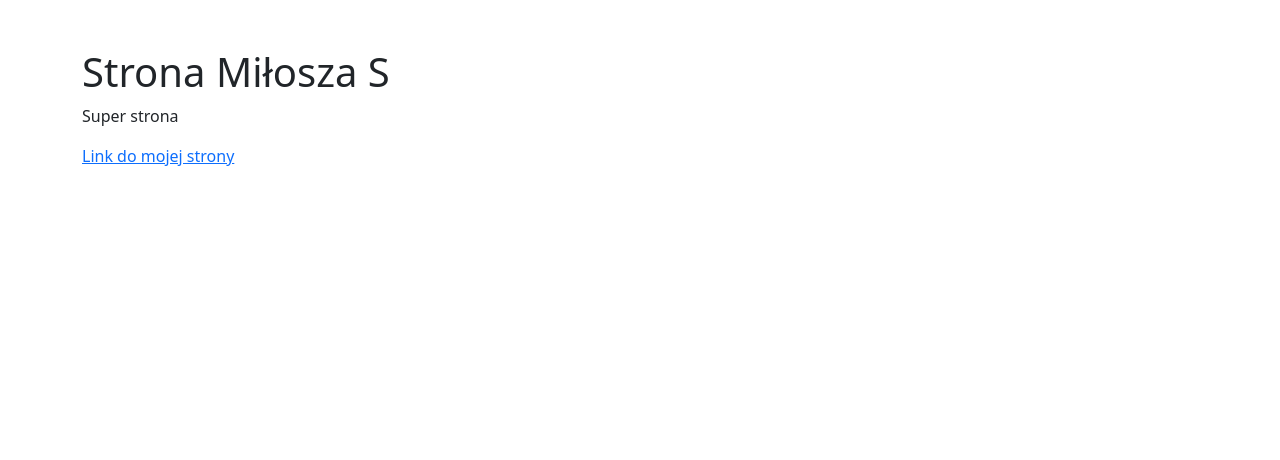
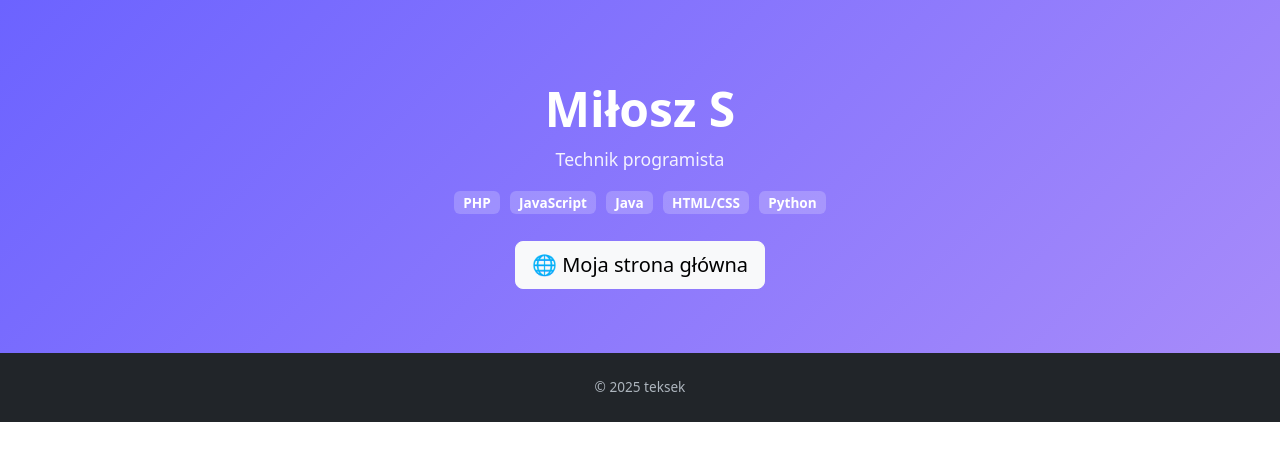
Before and after one commit to tomasz-klaja/4tpro_2026_test, a website: page subpages/MS.html in a window 1280 px wide. Drawn offline with Linux system fonts and the light colour scheme.

Commit message:
ulepszenie strony

```diff
--- a/subpages/MS.html
+++ b/subpages/MS.html
@@ -1,21 +1,63 @@
 <!DOCTYPE html>
-<html lang="en">
+<html lang="pl">
 <head>
     <meta charset="UTF-8">
     <meta name="viewport" content="width=device-width, initial-scale=1.0">
     <title>Miłosz S</title>
     <script src="../assets/dist/script.js"></script>
     <link rel="stylesheet" href="../assets/dist/style.css">
+    <style>
+        .hero {
+            background: linear-gradient(135deg, #6c63ff 0%, #a78bfa 100%);
+            color: white;
+            padding: 5rem 0 4rem;
+            text-align: center;
+        }
+
+        .hero h1 {
+            font-size: 3rem;
+            font-weight: 700;
+        }
+
+        .hero p {
+            font-size: 1.1rem;
+            opacity: 0.9;
+        }
+
+        .hero .badge {
+            font-size: .85rem;
+            margin: .2rem;
+            background-color: rgba(255,255,255,0.2) !important;
+        }
+
+        footer {
+            background-color: #212529;
+            color: #adb5bd;
+            text-align: center;
+            padding: 1.5rem;
+            font-size: .85rem;
+        }
+    </style>
 </head>
 <body>
-    <main class="container mt-5">
-        <div class="row">
-            <div class="col">
-                <h1>Strona Miłosza S</h1>
-                <p>Super strona</p>
-                <p><a href='https://teksek.github.io/'>Link do mojej strony</a></p>
+    <div class="hero">
+        <div class="container">
+            <h1>Miłosz S</h1>
+            <p class="mb-3">Technik programista</p>
+            <div class="mb-4">
+                <span class="badge">PHP</span>
+                <span class="badge">JavaScript</span>
+                <span class="badge">Java</span>
+                <span class="badge">HTML/CSS</span>
+                <span class="badge">Python</span>
             </div>
+            <a href="https://teksek.github.io/" class="btn btn-light btn-lg" target="_blank">
+                🌐 Moja strona główna
+            </a>
         </div>
-    </main>
+    </div>
+    <footer>
+        &copy; 2025 teksek
+    </footer>
 </body>
 </html>
```
